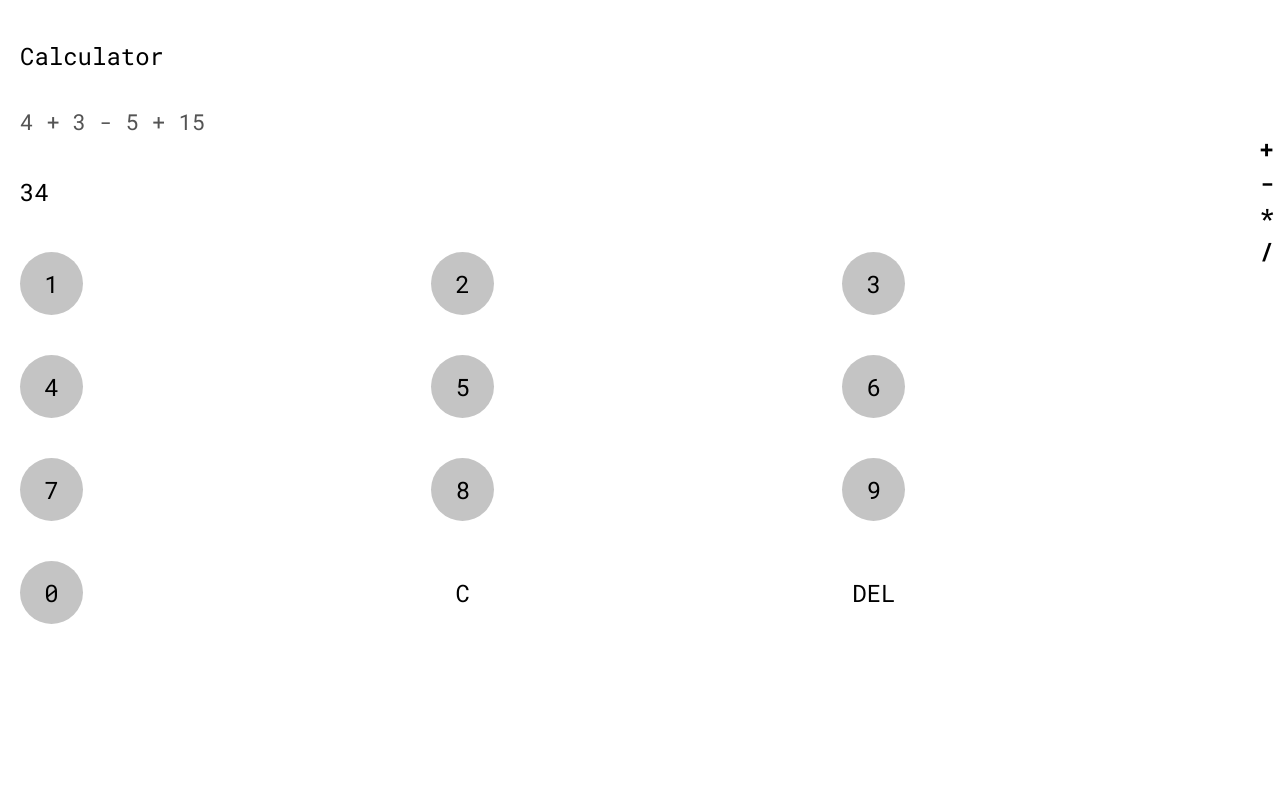
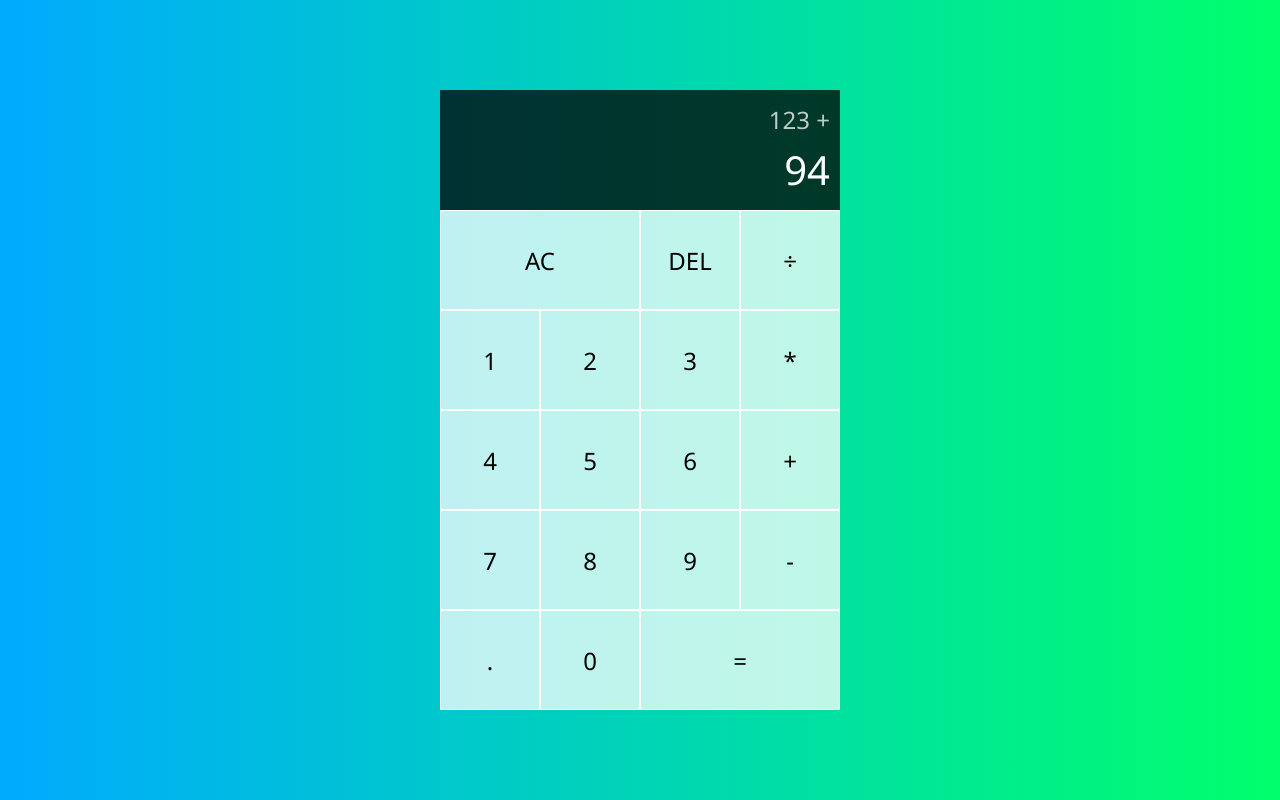
Before and after one commit to emilycodesoft/calculator, a plain HTML site: page index.html in a window 1280 px wide. Drawn offline with Linux system fonts and the light colour scheme.

Commit message:
finalizado el diseño

```diff
--- a/assets/style.css
+++ b/assets/style.css
@@ -1,63 +1,62 @@
-* {
-  font-family: 'Roboto Mono';
-}
-body {
-  margin: 0;
-  margin-left: 20px;
+*,
+*::before,
+*::after {
+  box-sizing: border-box;
+  font-family: 'Segoe UI', Tahoma, Geneva, Verdana, sans-serif;
+  font-weight: normal;
 }
 
-.header .title {
-  font-size: 24px;
-  font-weight: normal;
-}
-.header {
-  margin-top: 40px;
-  margin-bottom: 35px;
-}
-.operation-box {
-  margin-bottom: 40px;
+body {
+  padding: 0;
+  margin: 0;
+  background: linear-gradient(to right, #00aaff, #00ff6c); /* change background */
 }
 
-.result-box .result {
-  font-size: 24px;
+.calculator-grid {
+  display: grid;
+  justify-content: center;
+  align-content: center;
+  min-height: 100vh;
+  grid-template-columns: repeat(4, 100px);
+  grid-template-rows: minmax(120px, auto) repeat(5, 100px);
 }
 
-.main .operation-box .operations {
-  color: #545454;
-  font-size: 22px;
+.calculator-grid > button {
+  /* select all the buttons of the calculator grid */
+  cursor: pointer;
+  font-size: 1.5rem; /* look rem */
+  border: 1px solid white;
+  outline: none;
+  background-color: rgba(255, 255, 255, 0.75);
 }
-.number,
-.option {
-  width: 63px;
-  height: 63px;
-  border-radius: 50%;
-  display: flex;
-  justify-content: center;
-  align-items: center;
-  margin: 20px 0;
-  font-size: 24px;
+.calculator-grid > button:hover {
+  background-color: rgba(255, 255, 255, 0.9);
 }
-.number {
-  background-color: #c4c4c4;
+.span-two {
+  grid-column: span 2;
 }
 
-.numbers {
-  display: grid;
-  grid-template-columns: repeat(3, 1fr);
-  grid-template-rows: repeat(4, 1fr);
-}
-
-.buttons-operations .operation {
-  font-weight: 600;
-  font-size: 24px;
-  background-color: transparent;
-  border: 0px;
-}
-
-.buttons-operations {
+.output {
+  grid-column: 1 / -1; /* to occupy all the row */
+  background-color: rgba(
+    0,
+    0,
+    0,
+    0.75
+  ); /* its better use the solid color with opacity make looks our applications or websites nicier */
   display: flex;
   flex-direction: column;
-  position: relative;
-  float: right;
-  top: -100px;
+  align-items: flex-end;
+  justify-content: space-around;
+  padding: 10px;
+  word-wrap: break-word;
+  word-break: break-all;
 }
+.output .previous-operand {
+  color: rgba(255, 255, 255, 0.75);
+  font-size: 1.5rem;
+}
+.output .current-operand {
+  color: white;
+  font-size: 2.5rem;
+}
--- a/index.html
+++ b/index.html
@@ -13,47 +13,29 @@
     />
   </head>
   <body>
-    <div class="calculator">
-      <header class="header">
-        <h1 class="title">Calculator</h1>
-      </header>
-      <div class="main">
-        <div class="operation-box">
-          <p class="operations">4 + 3 - 5 + 15</p>
-        </div>
-        <div class="result-box">
-          <p class="result">34</p>
-        </div>
+    <div class="calculator-grid">
+      <div class="output">
+        <div class="previous-operand">123 +</div>
+        <div class="current-operand">94</div>
       </div>
-      <!-- It's going to be absolute -->
-      <div class="buttons-operations">
-        <button class="operation">+</button>
-        <button class="operation">-</button>
-        <button class="operation">*</button>
-        <button class="operation">/</button>
-      </div>
-      <div class="numbers">
-        <!-- <div class="first-row"> -->
-          <div class="number">1</div>
-          <div class="number">2</div>
-          <div class="number">3</div>
-        <!-- </div> -->
-        <!-- <div class="second-row"> -->
-          <div class="number">4</div>
-          <div class="number">5</div>
-          <div class="number">6</div>
-        <!-- </div> -->
-        <!-- <div class="third-row"> -->
-          <div class="number">7</div>
-          <div class="number">8</div>
-          <div class="number">9</div>
-          <div class="number">0</div>
-          <div class="option">C</div>
-          <div class="option">DEL</div>
-        </div>
-        <!-- <div class="fourth-row"> -->
-        </div>
-      </div>
+      <button class="span-two">AC</button>
+      <button>DEL</button>
+      <button>÷</button>
+      <button>1</button>
+      <button>2</button>
+      <button>3</button>
+      <button>*</button>
+      <button>4</button>
+      <button>5</button>
+      <button>6</button>
+      <button>+</button>
+      <button>7</button>
+      <button>8</button>
+      <button>9</button>
+      <button>-</button>
+      <button>.</button>
+      <button>0</button>
+      <button class="span-two">=</button>
     </div>
   </body>
 </html>
```
Also changed, not shown: assets/calculator-design.png (added), assets/iPhone 11 Pro Max - 3.png (deleted).
